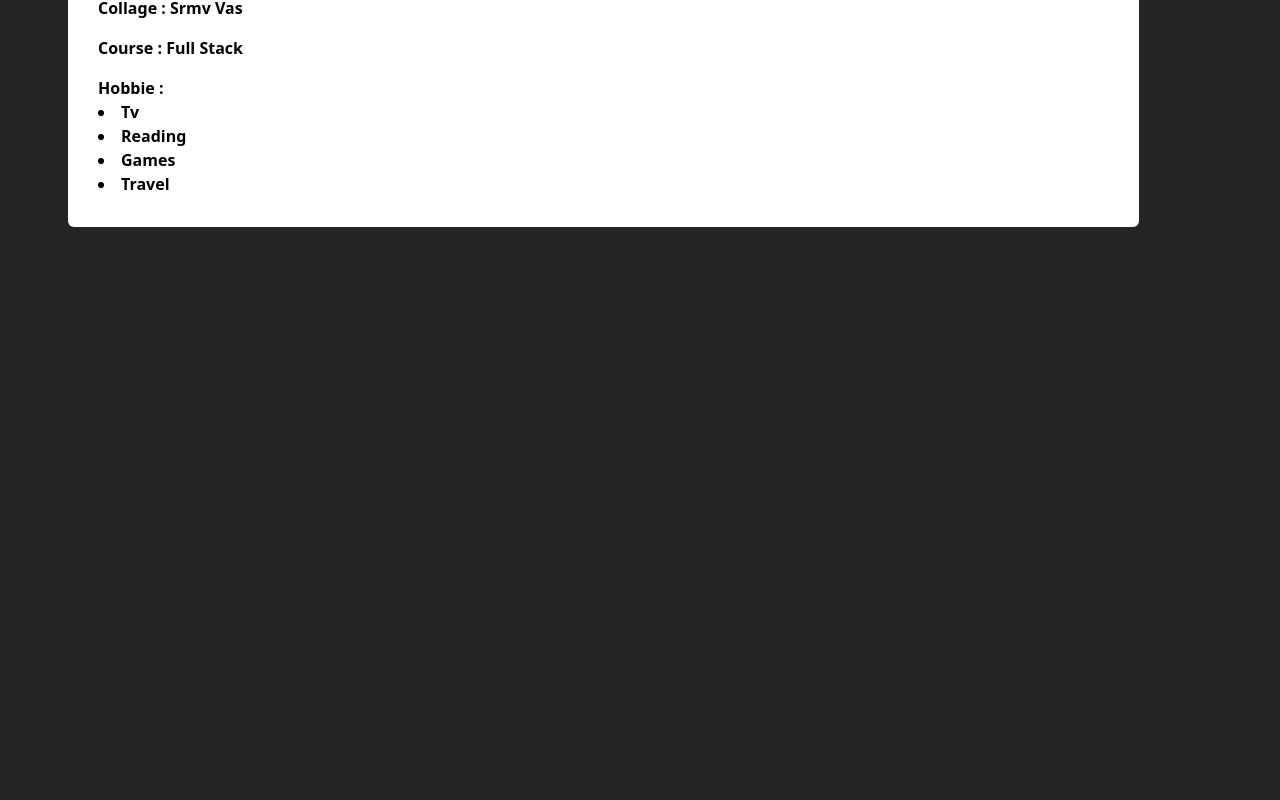
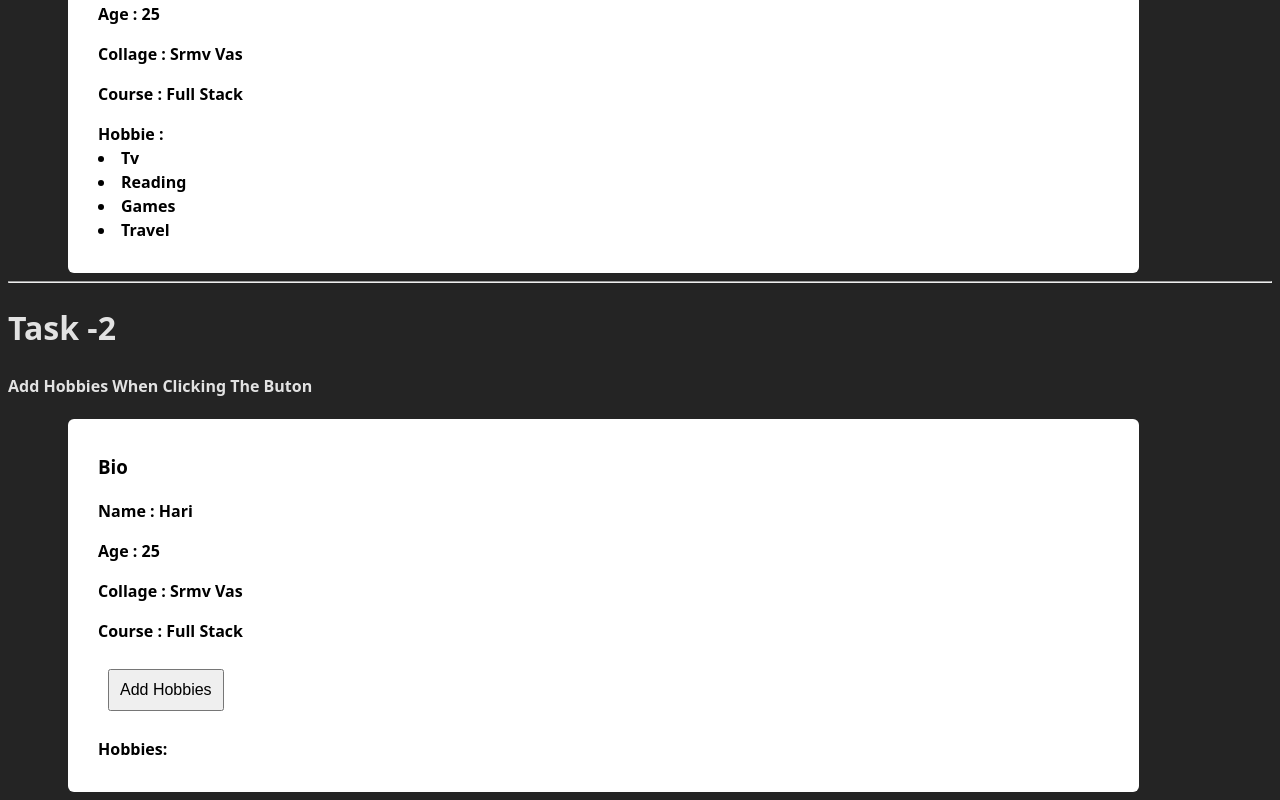
Before and after one commit to Hariiharan-Developer/React_Core-Concepts, a React (Vite) app: page / in a window 1280 px wide. Shown: the part 255-1055 px from the top of the page. Before the commit the page ends 800 px from the top, so only its background shows below. Built offline with nearby package versions, Linux system fonts and the light colour scheme.

Commit message:
task 2 completed

```diff
--- a/src/components/9.taskForArray&Obj/TaskHobbie.jsx
+++ b/src/components/9.taskForArray&Obj/TaskHobbie.jsx
@@ -1,27 +1,37 @@
 import React, { useState } from 'react'
 
 const TaskHobbie = () => {
+    const [count,setCount] = useState(1)
     const [bio,setBio]=useState(
         {
             name:'hari',
             age:25,
             collage:'srmv vas',
             course:'full stack',
-            hobbie:['tv', 'reading', 'games' ,'travel']
+            hobbie:['tv', 'reading', 'games' ,'travel'],
+            hobbie2 :[]
         }
     )
 
-    const hobbieInput =()=>{
+   const addHobbies =()=>{
+    let name =`hobbie ${count}`
 
-    }
+    setBio((prev) => ({
+  ...prev,
+  hobbie2: [...prev.hobbie2, name]
+}));
 
-    const add = ()=>{
+    setCount((prev)=> {
+        return prev +1
+    })
+   }
 
-    }
+
   return (
     <div>
       <h1>Task -1</h1>
       <div className="container">
+        <h4>displaying array field inside the object</h4>
         <div className="content">
             <h3>Bio</h3>
             <p>name : {bio.name}</p>
@@ -36,6 +46,26 @@ const TaskHobbie = () => {
 
         </div>
       </div>
+      <hr/>
+
+<h1>task -2</h1>
+
+      <div className="container">
+        <h4>add hobbies when clicking the buton</h4>
+        <div className="content">
+            <h3>Bio</h3>
+            <p>name : {bio.name}</p>
+            <p>age : {bio.age}</p>
+            <p>collage : {bio.collage}</p>
+            <p>course : {bio.course}</p>
+            <button onClick={addHobbies}>Add Hobbies</button>
+            <p>hobbies: {
+                bio.hobbie2.map((prev,index)=>{
+                    return <li key={index}>{prev}</li>
+                })
+                }</p>
+        </div>
+      </div>
     </div>
   )
 }
```
